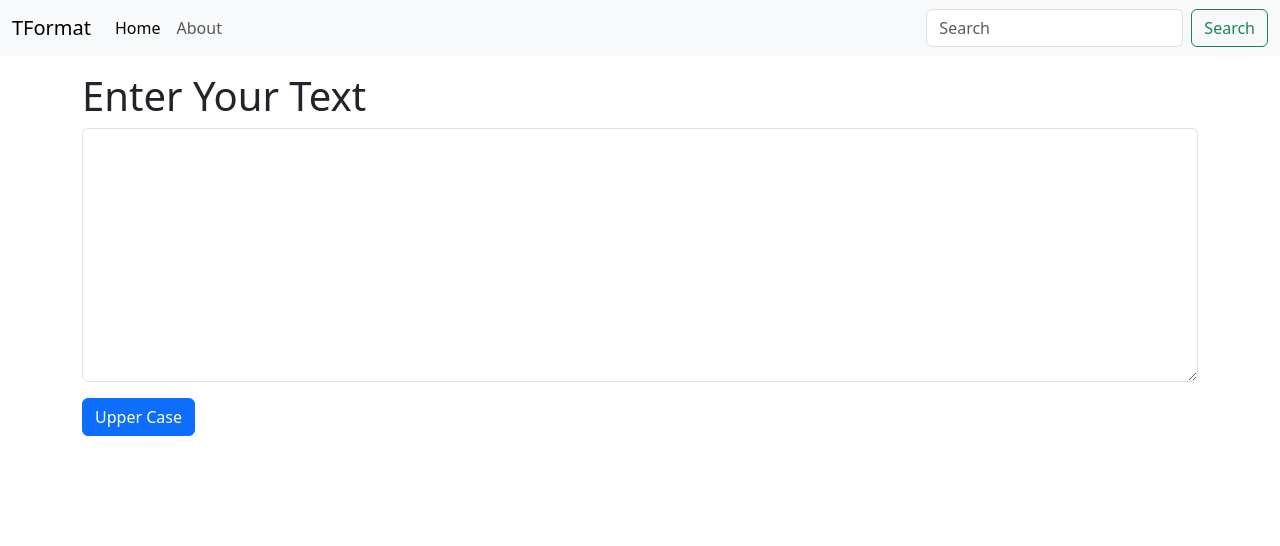
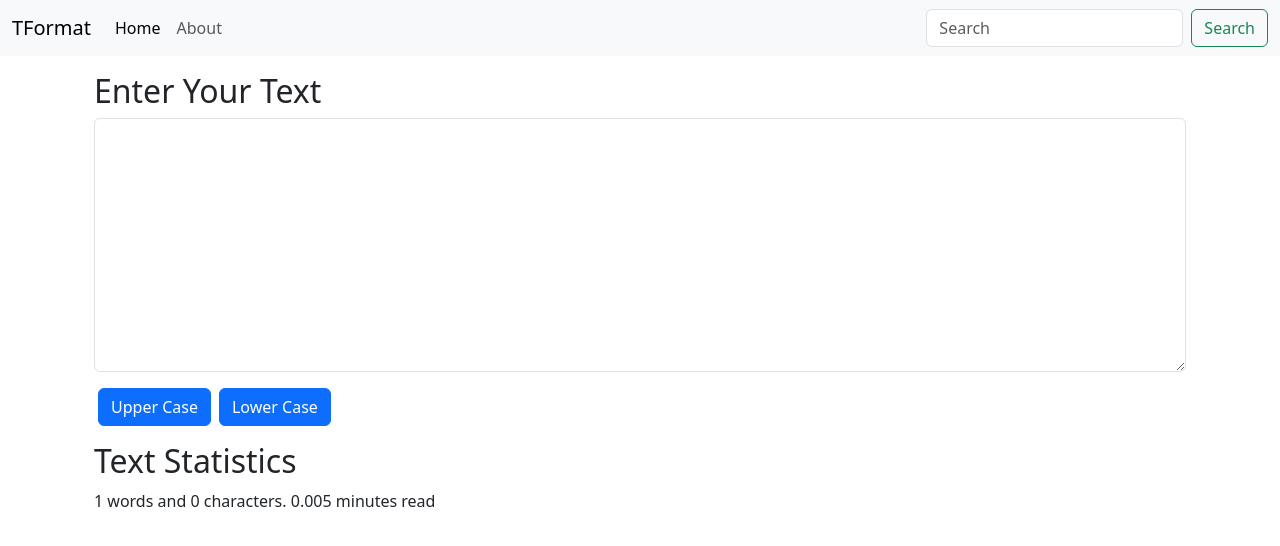
Before and after one commit to suryapsp/t-format, a React (Create React App) app: page / in a window 1280 px wide. Shown: the top 546 px of the page. Built offline with nearby package versions, Linux system fonts and the light colour scheme.

Commit message:
added lowercase and statistics for text

```diff
--- a/src/components/TextInput.js
+++ b/src/components/TextInput.js
@@ -9,6 +9,10 @@ export default function TextInput(props) {
     setText(text.toUpperCase());
   };
 
+  const handleLowerCase = () => {
+    setText(text.toLocaleLowerCase());
+  };
+
   const handleOnChange = (event) => {
     setText(event.target.value);
   };
@@ -16,8 +20,9 @@ export default function TextInput(props) {
   const [text, setText] = useState("");
 
   return (
-    <div>
-      <h1>{props.heading}</h1>
+    <>
+      <div className="container">
+        <h2>{props.heading}</h2>
         <div className="mb-3">
           <textarea
             className="form-control"
@@ -27,10 +32,22 @@ export default function TextInput(props) {
             rows="10"
           ></textarea>
         </div>
-      <button className="btn btn-primary" onClick={handleUpperCase}>
+        <button className="btn btn-primary mx-1" onClick={handleUpperCase}>
           Upper Case
         </button>
+        <button className="btn btn-primary mx-1" onClick={handleLowerCase}>
+          Lower Case
+        </button>
       </div>
+
+      <div className="container my-3">
+        <h2>Text Statistics</h2>
+        <p>
+          {text.split(" ").length} words and {text.length} characters.{" "}
+          {0.005 * text.split(" ").length} minutes read
+        </p>
+      </div>
+    </>
   );
 }
 
```
Lines whose indentation alone changed are shown as unchanged.
